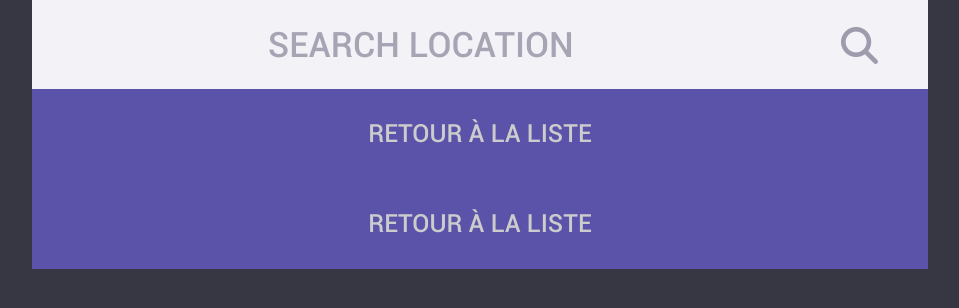
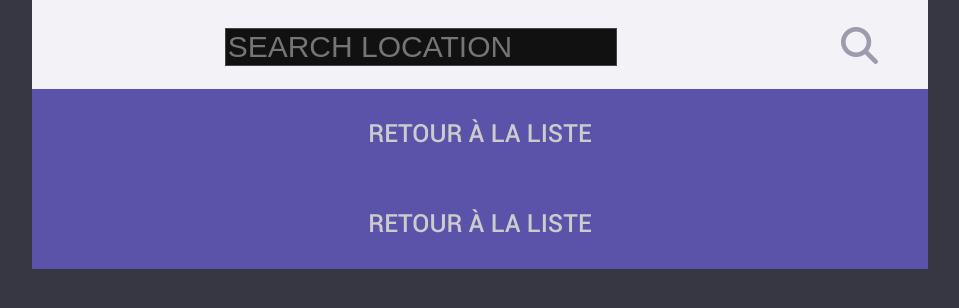
Before and after one commit to Altrue/archi, a PHP site: page /add in a window 1280 px wide. Shown: the top 308 px of the page, without its empty margins (160-1119 px from the left). Run offline with PHP 8.4, Linux system fonts and the light colour scheme; data that the repository does not hold is empty.

Commit message:
debut du search

```diff
--- a/css/main.css
+++ b/css/main.css
@@ -595,6 +595,10 @@
 	background-image:url("../images/check2.png");
 }
 
+#input_search {
+
+}
+
 /* Catégorie : Responsive Add*/
 
 @media(max-width: 1000px) {
--- a/views/add.php
+++ b/views/add.php
@@ -9,7 +9,9 @@
 		<div id="main">
 			<div class="top-bar">
 				<table class="table-top-bar">
-					<tr><td class="td-search-title">SEARCH LOCATION</td><td class="td-search-icon"><div class="td-search-div"></div></td></tr>
+					<form method="POST" action="add">
+						<tr><td class="td-search-title"><input type="text" id="input_search" name="location" placeholder="SEARCH LOCATION"/></td><td class="td-search-icon"><div class="td-search-div"><input type="submit" name="search" style="opacity:0; width:100%; height:100%;"></div></td></tr>
+					</form>
 				</table>
 			</div>
 			<a href="list"><div class="bottom-bar bottom-bar-add"><span>Retour à la liste</span></div></a>
```
